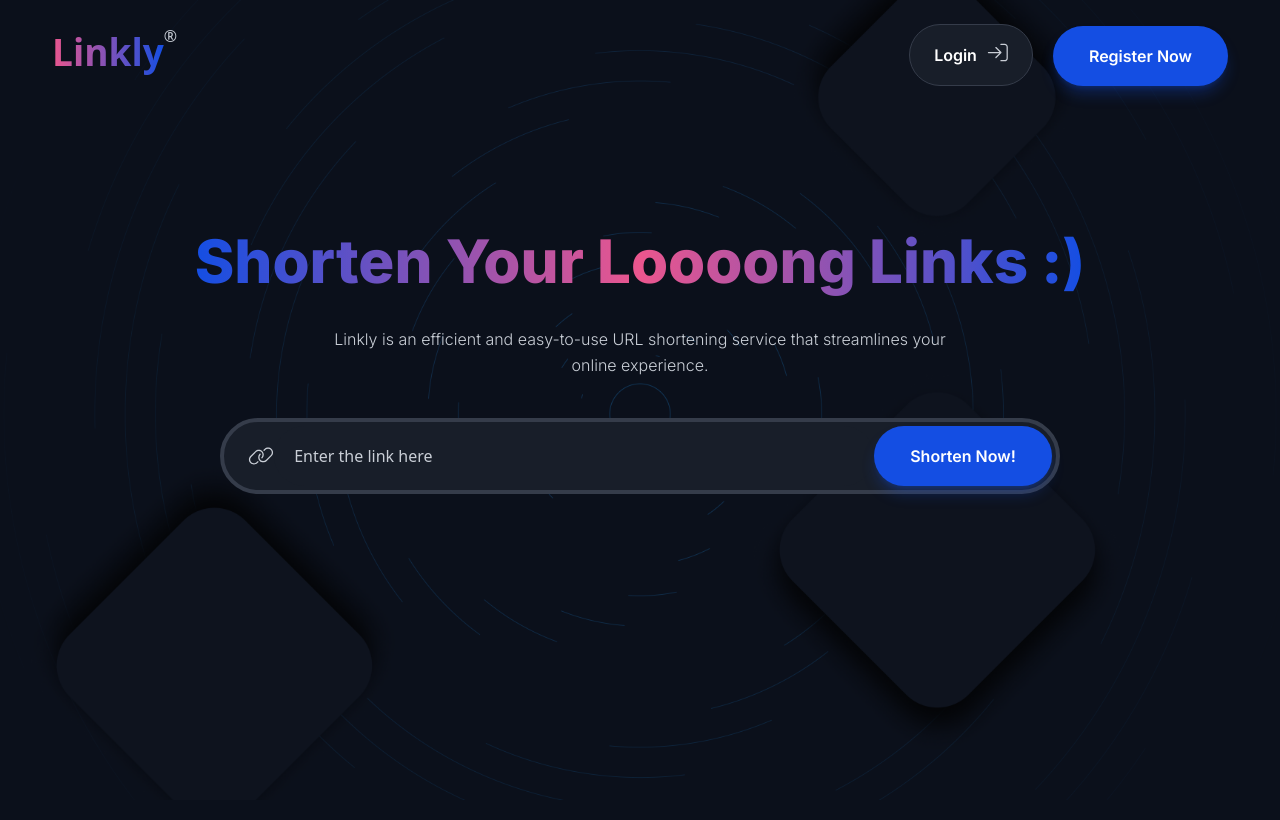
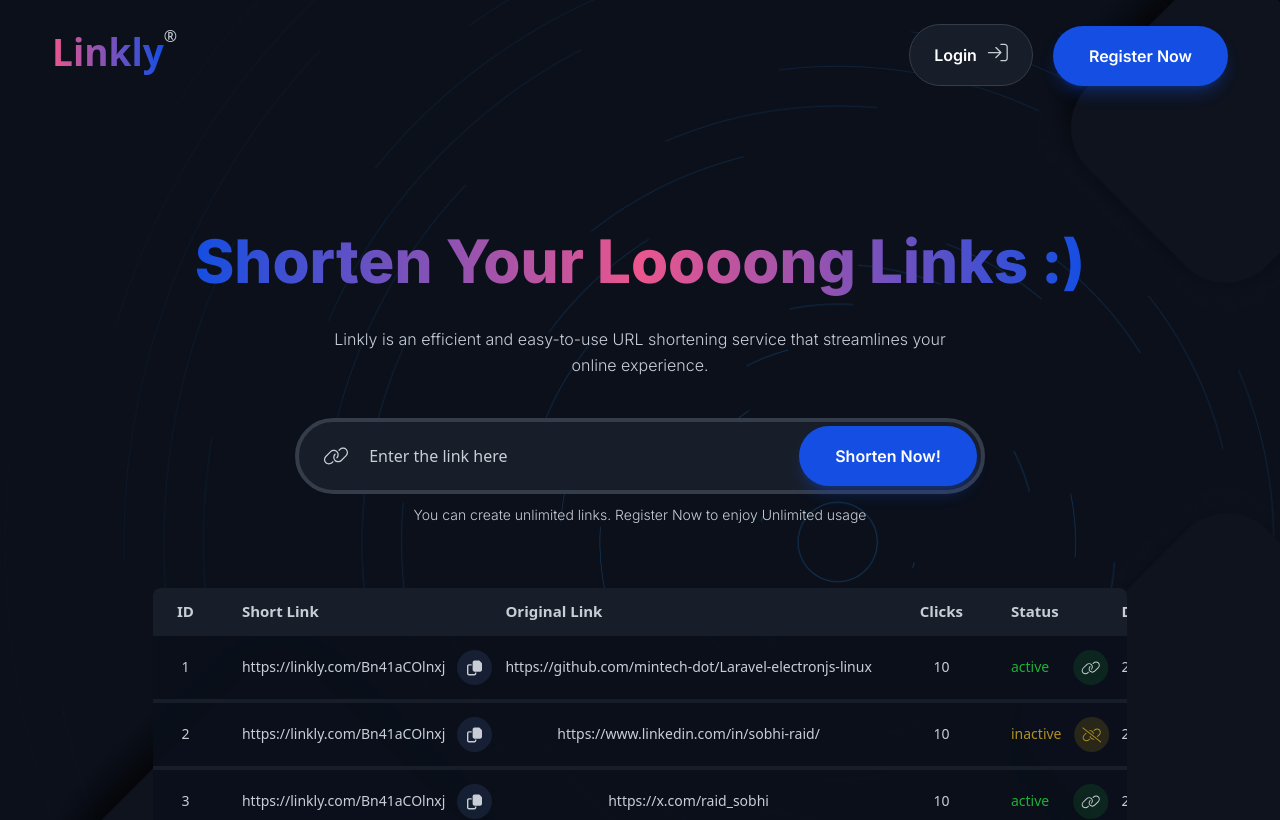
Before and after one commit to mintech-dot/url-shorter, a React (Vite) app in the folder client/: page / in a window 1280 px wide. Shown: the top 820 px of the page. Built offline with nearby package versions, Linux system fonts and the light colour scheme.

Commit message:
feat: add table UI component , Footer section & update hero section

```diff
--- a/client/src/App.jsx
+++ b/client/src/App.jsx
@@ -1,10 +1,14 @@
 import Navbar from "./components/Navbar";
 import Hero from "./components/Hero";
+import Footer from "./components/Footer";
 function App() {
-  return <>
-  <Navbar />
-  <Hero />
-  </>;
+  return (
+    <>
+      <Navbar />
+      <Hero />
+      <Footer />
+    </>
+  );
 }
 
 export default App;
--- /dev/null
+++ b/client/src/components/Footer.jsx
@@ -0,0 +1,11 @@
+const Footer = () => {
+  return (
+    <footer className="bg-black/50 text-white py-4">
+      <div className="container mx-auto flex justify-center items-center text-lite">
+        <p>Made with 🖤 by 0X4</p>
+      </div>
+    </footer>
+  );
+};
+
+export default Footer;
--- a/client/src/components/Hero.jsx
+++ b/client/src/components/Hero.jsx
@@ -1,5 +1,57 @@
 import Input from "./ui/Input";
+import Table from "./ui/Table";
 const Hero = () => {
+  const columns = [
+    { header: "ID", accessor: "id" },
+    { header: "Short Link", accessor: "link" },
+    { header: "Original Link", accessor: "original" },
+    { header: "Clicks", accessor: "clicks" },
+    { header: "Status", accessor: "status" },
+    { header: "Date", accessor: "date" },
+  ];
+
+  const data = [
+    {
+      id: "1",
+      link: "https://linkly.com/Bn41aCOlnxj",
+      original: "https://github.com/mintech-dot/Laravel-electronjs-linux",
+      clicks: 10,
+      status: "active",
+      date: "21/04/2024",
+    },
+    {
+      id: "2",
+      link: "https://linkly.com/Bn41aCOlnxj",
+      original: "https://www.linkedin.com/in/sobhi-raid/",
+      clicks: 10,
+      status: "inactive",
+      date: "21/04/2024",
+    },
+    {
+      id: "3",
+      link: "https://linkly.com/Bn41aCOlnxj",
+      original: "https://x.com/raid_sobhi",
+      clicks: 10,
+      status: "active",
+      date: "21/04/2024",
+    },
+    {
+      id: "4",
+      link: "https://linkly.com/Bn41aCOlnxj",
+      original: "0x4.medium.com",
+      clicks: 10,
+      status: "inactive",
+      date: "21/04/2024",
+    },
+    {
+      id: "5",
+      link: "https://linkly.com/Bn41aCOlnxj",
+      original: "0x4.medium.com",
+      clicks: 10,
+      status: "active",
+      date: "21/04/2024",
+    },
+  ];
   return (
     <section className="text-center pt-[130px] ">
       <div className="flex flex-col items-center">
@@ -15,6 +67,13 @@
 
       <div className="grid place-items-center ">
         <Input />
+        <p className=" pt-[8px] text-center font-inter font-light text-[14px] leading-[26px] w-[650px] text-lite">
+          You can create unlimited links. Register Now to enjoy Unlimited usage
+        </p>
+      </div>
+
+      <div className="container mx-auto py-[60px]">
+        <Table columns={columns} data={data} />
       </div>
     </section>
   );
--- a/client/src/components/ui/Input.jsx
+++ b/client/src/components/ui/Input.jsx
@@ -6,7 +6,7 @@
       <img src={link} alt="link icon" className="pl-5" />
       <input
         type="text"
-        className="bg-grey rounded-[48px] w-[600px] py-[18px] placeholder:text-[#C9CED6] font-light placeholder:font-light px-[20px]"
+        className="bg-grey focus:outline-none focus:ring-0 w-[450px] hover:border-transparent py-[18px] placeholder:text-[#C9CED6] font-light text-lite placeholder:font-light px-[20px]"
         placeholder="Enter the link here"
       />
       <Button variant="primary">Shorten Now!</Button>
--- a/client/src/components/ui/Table.jsx
+++ b/client/src/components/ui/Table.jsx
@@ -0,0 +1,75 @@
+import PropTypes from "prop-types";
+import copy from "../../assets/icon/copy.svg";
+import activelink from "../../assets/icon/active-link.svg";
+import inactivelink from "../../assets/icon/inactive-link.svg";
+// src/components/Table.js
+
+const Table = ({ columns, data }) => {
+  return (
+    <div className="overflow-x-auto mx-[153px] rounded-lg ">
+      <table className="min-w-full divide-y divide-grey  shadow-xl">
+        <thead className="bg-grey ">
+          <tr>
+            {columns.map((column) => (
+              <th
+                key={column.accessor}
+                scope="col"
+                className="px-6 py-3 text-left text-[15px] font-bold text-lite "
+              >
+                {column.header}
+              </th>
+            ))}
+          </tr>
+        </thead>
+        <tbody className="bg-black/90  divide-y-4 divide-grey ">
+          {data.map((row, rowIndex) => (
+            <tr key={rowIndex}>
+              {columns.map((column) => (
+                <td
+                  key={column.accessor}
+                  className="px-6 py-[14px] whitespace-nowrap text-sm text-lite"
+                >
+                  {column.accessor === "link" ? (
+                    <div className="flex items-center  ">
+                      {row[column.accessor]}{" "}
+                      <img src={copy} alt="copy icon" className="ml-3" />
+                    </div>
+                  ) : column.accessor === "status" &&
+                    row[column.accessor] === "active" ? (
+                    <div className="flex items-center text-[#1EB036]  ">
+                      {row[column.accessor]}{" "}
+                      <img
+                        src={activelink}
+                        alt="copy icon"
+                        className="ml-[24px] "
+                      />
+                    </div>
+                  ) : column.accessor === "status" &&
+                    row[column.accessor] === "inactive" ? (
+                    <div className="flex items-center text-[#B0901E]  ">
+                      {row[column.accessor]}{" "}
+                      <img
+                        src={inactivelink}
+                        alt="copy icon"
+                        className="ml-3"
+                      />
+                    </div>
+                  ) : (
+                    row[column.accessor]
+                  )}
+                </td>
+              ))}
+            </tr>
+          ))}
+        </tbody>
+      </table>
+    </div>
+  );
+};
+
+Table.propTypes = {
+  columns: PropTypes.array.isRequired,
+  data: PropTypes.array.isRequired,
+};
+
+export default Table;
```
